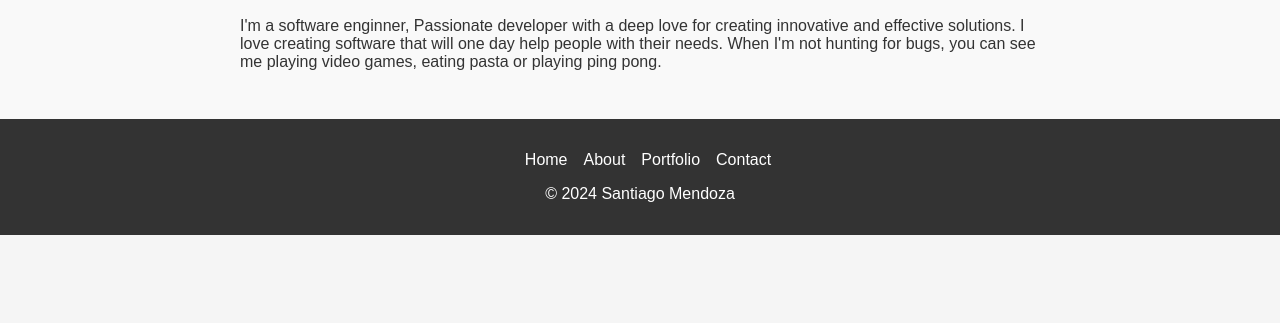
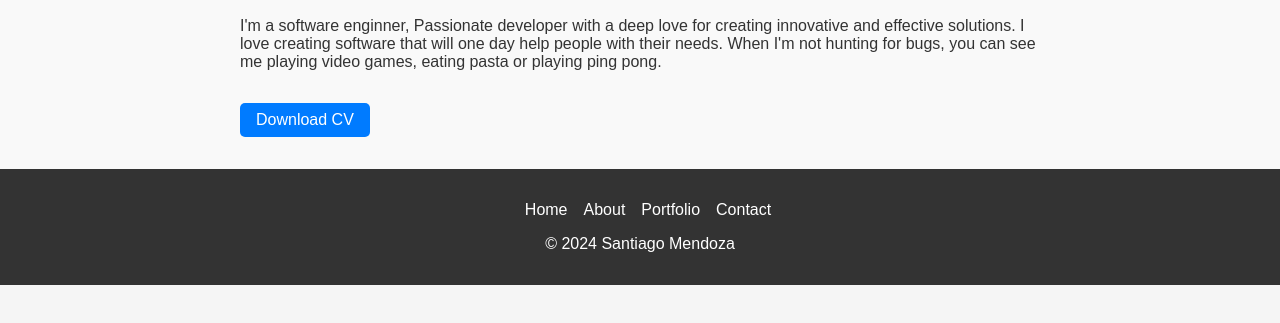
Before and after one commit to Pro0072006/Pro0072006.github.io, a plain HTML site: page about.html in a window 1280 px wide. Shown: the part 161-484 px from the top of the page. Drawn offline with Linux system fonts and the light colour scheme.

Commit message:
Add cv section

```diff
--- a/about.html
+++ b/about.html
@@ -32,8 +32,10 @@
           for bugs, you can see me playing video games, eating pasta or playing
           ping pong.
         </p>
+        <a href="./files/cv.pdf" download="CV-Santiago-Mendoza.pdf" class="btn"
+          >Download CV</a
+        >
       </div>
-      <!-- <a href="cv.pdf" class="btn">Download CV</a> -->
     </section>
 
     <footer>
```
Also changed, not shown: 1 other file.
